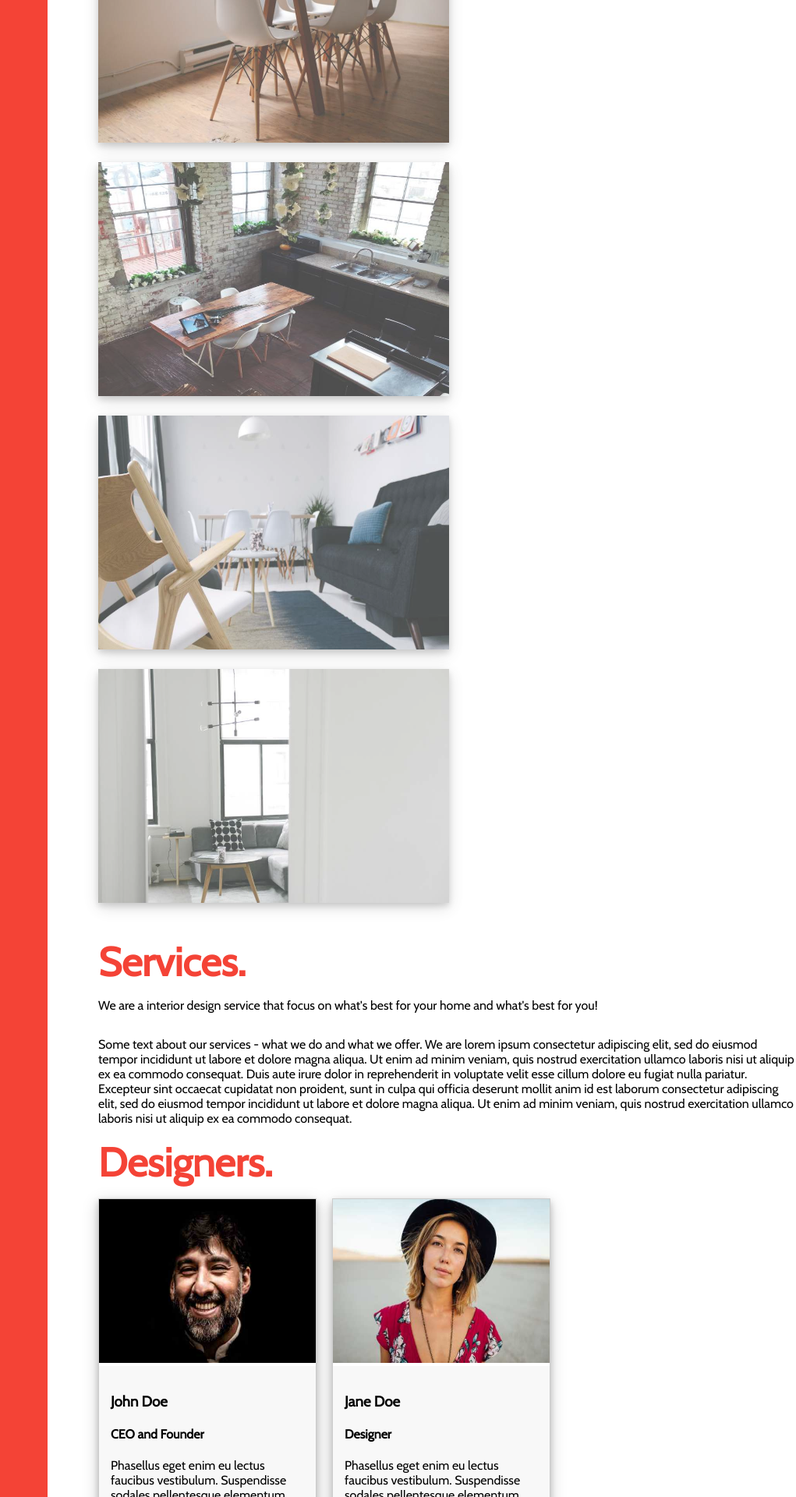
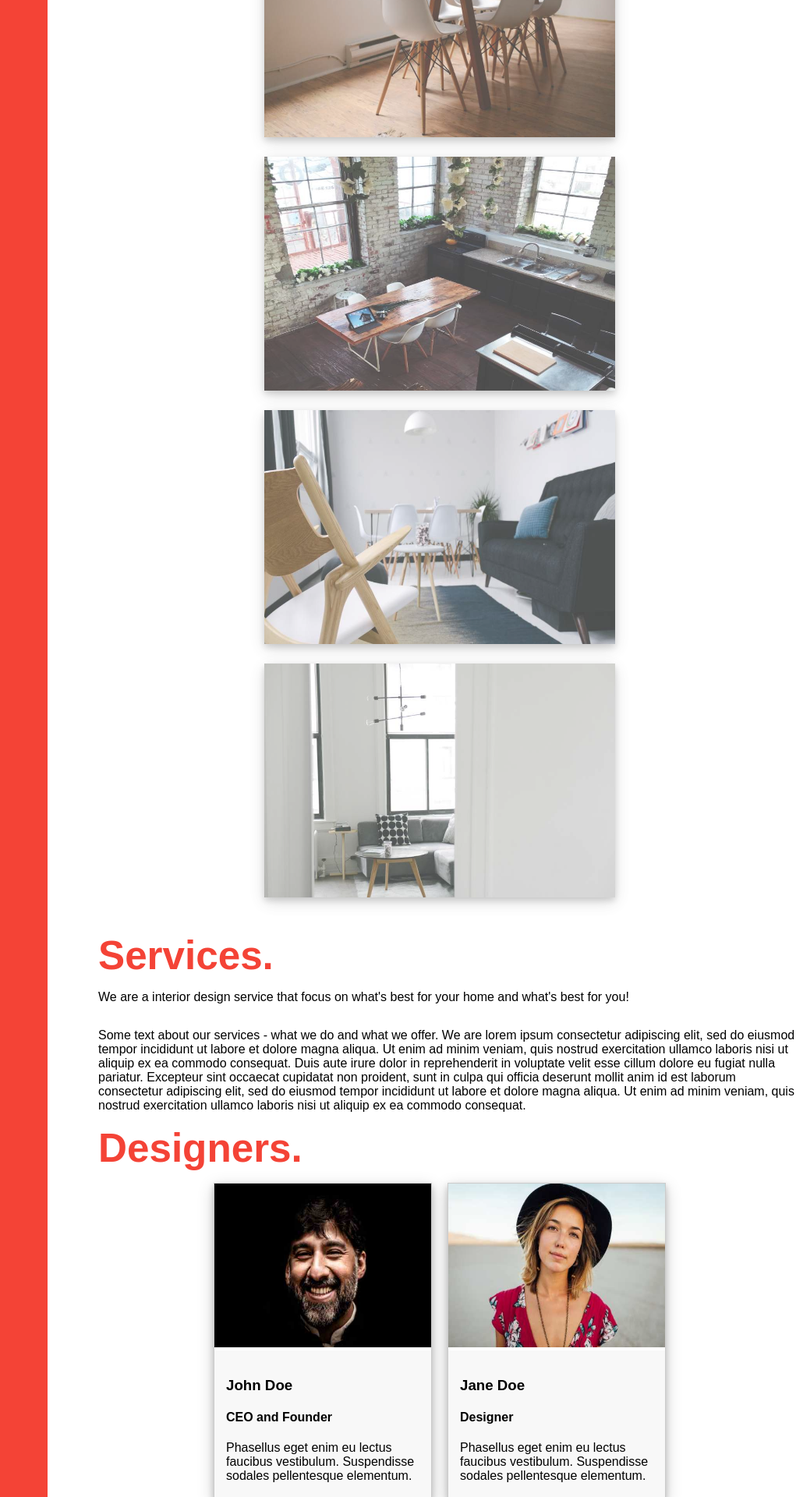
Before and after one commit to MarUser04/Desing-Company, a PHP site: page / in a window 1280 px wide. Shown: the part 1040-2960 px from the top of the page at 78% size, without its empty margins (259-1280 px from the left). Run offline with PHP 8.4, Linux system fonts and the light colour scheme.

Commit message:
mejoras responsive

```diff
--- a/css/styles.css
+++ b/css/styles.css
@@ -112,6 +128,17 @@
         main div.showcase div.galeria img:hover {
           opacity: 1;
           cursor: pointer; }
+      @media (max-width: 1360px) {
+        main div.showcase div.galeria {
+          -webkit-box-pack: center;
+              -ms-flex-pack: center;
+                  justify-content: center;
+          -webkit-box-align: center;
+              -ms-flex-align: center;
+                  align-items: center; } }
+    @media (max-width: 1360px) {
+      main div.showcase {
+        text-align: center; } }
   main div.services {
     display: -webkit-box;
     display: -ms-flexbox;
@@ -164,6 +191,14 @@
           padding: 15px;
           padding-bottom: 5px;
           background: #F8F8F8; }
+      @media (max-width: 1310px) {
+        main div.designers div.staff {
+          -webkit-box-pack: center;
+              -ms-flex-pack: center;
+                  justify-content: center;
+          -webkit-box-align: center;
+              -ms-flex-align: center;
+                  align-items: center; } }
   main div.packages {
     display: -webkit-box;
     display: -ms-flexbox;
--- a/index.html
+++ b/index.html
@@ -4,7 +4,10 @@
     <meta charset="UTF-8">
     <title>Design Company</title>
     <link rel="stylesheet" href="css/styles.css">
-    <link href="https://fonts.googleapis.com/css?family=Cabin" rel="stylesheet">
+   <!-- <link href="https://fonts.googleapis.com/css?family=Cabin" rel="stylesheet">-->
+
+
+
 </head>
 <body>
 
@@ -31,12 +34,12 @@
         <div class="showcase">
            <a name="showcaseSection">Showcase.</a>
            <div class="galeria">
-               <img src="images/atrium.jpg" alt="">
-               <img src="images/bedroom.jpg" alt="">
-               <img src="images/diningroom.jpg" alt="">
-               <img src="images/kitchenconcrete.jpg" alt="">
-               <img src="images/livingroom.jpg" alt="">
-               <img src="images/livingroom2.jpg" alt="">
+               <img src="images/atrium.jpg" alt="" class="imgC">
+               <img src="images/bedroom.jpg" alt="" class="imgC">
+               <img src="images/diningroom.jpg" alt="" class="imgC">
+               <img src="images/kitchenconcrete.jpg" alt="" class="imgC">
+               <img src="images/livingroom.jpg" alt="" class="imgC">
+               <img src="images/livingroom2.jpg" alt="" class="imgC">
           </div>
         </div>
 
@@ -122,18 +125,18 @@
         </div>
 
         <div class="contact">
-            <a name="contactSection">Packages.</a>
+            <a name="contactSection">Contact.</a>
             <p>Do you want us to style your home? Fill out the form and fill me in with the details :) We love meeting new people!</p>
 
             <form action="">
                 <label for="name">Name</label>
                 <input type="text" id="name">
                 <label for="email">Email</label>
-                <input type="text" id="email">
+                <input type="email" name="email" id="email">
                 <label for="message">Message</label>
                 <input type="text" id="message">
 
-                <button>Send Message</button>
+                <button id="send">Send Message</button>
             </form>
         </div>
 
@@ -141,5 +144,7 @@
 
     </main>
     </div>
+
+    <script src="script.js"></script>
 </body>
 </html>
--- /dev/null
+++ b/script.js
@@ -0,0 +1,60 @@
+
+/*var imagen= document.getElementsByClassName('imgC');
+
+for(var i=0; i<imagen.length; i++){
+    aumentarImagen(imagen[i]);
+}
+
+
+function aumentarImagen(imagen){
+     imagen[i].addEventListener('click', function(){
+        imagen[i].style.width= '1200px';
+        imagen[i].style.height='700px';
+        imagen[i].style.zIndex= '5';
+        imagen[i].style.transition= '0.5s';
+        imagen[i].style.opacity='1';
+
+    })
+}
+
+imagen.addEventListener('dblclick',function(){
+    imagen.style.width= '450px';
+    imagen.style.height='300px';
+    imagen.style.transition= '0.5s';
+    imagen.style.opacity='0.7';
+
+})*/
+
+
+
+///////////////////////////////////////
+var enviar= document.getElementById('send');
+
+var nombre= document.getElementById('name');
+var correo= document.getElementById('email');
+var mensaje= document.getElementById('message');
+
+
+var validarForm= function(){
+
+        var complete= true;
+    if(nombre.value===""){
+        alert("Ingrese nombre.");
+        complete=false;
+    }
+    if(email.value===""){
+        alert("Ingrese correo.");
+        complete=false;
+    }
+    if(mensaje.value===""){
+        alert("Deje un mensaje.");
+        complete=false;
+    }
+
+    if(complete){
+        alert("Mensaje enviado exitosamente");
+    }
+
+}
+
+enviar.addEventListener('click', validarForm);
--- a/scss/styles.scss
+++ b/scss/styles.scss
@@ -69,6 +69,27 @@
 
 
         }
+
+        @media (max-width: 1225px){
+            margin-right: 40px;
+            width: 70%;
+
+            h2{
+                font-size: 1.8em;
+            }
+
+            li{
+                 margin-right: 40px;
+                a{
+                    font-size: 1.2em;
+                }
+            }
+
+        }
+    }//menu
+
+    @media (max-width: 1080px){
+       display: none;
     }
 }
 
@@ -84,6 +105,11 @@
         color: black;
         font-size: 4em;
         margin-top: 70px;
+
+        @media (max-width: 1080px){
+            text-align: center;
+
+        }
     }
 
     //////
@@ -121,7 +147,15 @@
                   cursor: pointer;
               }
            }
+            @media( max-width: 1360px){
+            justify-content: center;
+            align-items: center;
+        }
        }
+       @media( max-width: 1360px){
+           text-align: center;
+        }
+
     }//showcase
 
     div.services{
@@ -168,7 +202,7 @@
             border: 1px solid #ccc;
             width: 280px;
             margin-right: 20px;
-                          box-shadow: 0 4px 8px 0 rgba(0, 0, 0, 0.2), 0 6px 20px 0 rgba(0, 0, 0, 0.19);
+          box-shadow: 0 4px 8px 0 rgba(0, 0, 0, 0.2), 0 6px 20px 0 rgba(0, 0, 0, 0.19);
 
             img{
                 width: 100%;
@@ -181,6 +215,11 @@
                       padding-bottom: 5px;
                       background: #F8F8F8;
                 }
+        }
+
+          @media( max-width: 1310px){
+            justify-content: center;
+            align-items: center;
         }
        }
     }
@@ -220,6 +259,8 @@
                 flex-direction: column;
                // justify-content: center;
                 align-items: center;
+                 box-shadow: 0 4px 8px 0 rgba(0, 0, 0, 0.2), 0 6px 20px 0 rgba(0, 0, 0, 0.19);
+
                 span{
 
 
@@ -285,6 +326,8 @@
                 flex-direction: column;
                // justify-content: center;
                 align-items: center;
+                          box-shadow: 0 4px 8px 0 rgba(0, 0, 0, 0.2), 0 6px 20px 0 rgba(0, 0, 0, 0.19);
+
                 span{
 
 
@@ -337,7 +380,25 @@
                     }
                 }
             }
+
+        @media (max-width: 1000px){
+                flex-direction: column;
+                   margin-left: 25%;
+
+               div.basic, div.pro{
+                   margin-bottom: 30px;
+               }
+            }
+
+        @media (max-width: 800px){
+            margin-left: 15%;
+        }
         }//promos
+
+        @media (max-width: 1000px){
+                 justify-content: center;
+                align-items: center;
+        }
 
     }
 
@@ -394,8 +455,27 @@
                     transition: 0,7s;
                 }
             }
+
+        @media(max-width: 1000px){
+            align-items: center;
+            justify-content: center;
+            input{
+                width: 60%;
+
+            }
+            button{
+                width: 60%;
+            }
         }
+
+        }//form
+
+         @media(max-width: 1000px){
+            a,p{
+                text-align: center;
+            }
     }
+}
 
     footer{
         width: 100%;
@@ -407,3 +487,9 @@
         margin-left: 0px;
     }
 }
+
+.imgGrande{
+    width: 70%;
+    height: 800px;
+    z-index: 1;
+}
```
Also changed, not shown: other parts of css/styles.css (+62 -2 lines).
